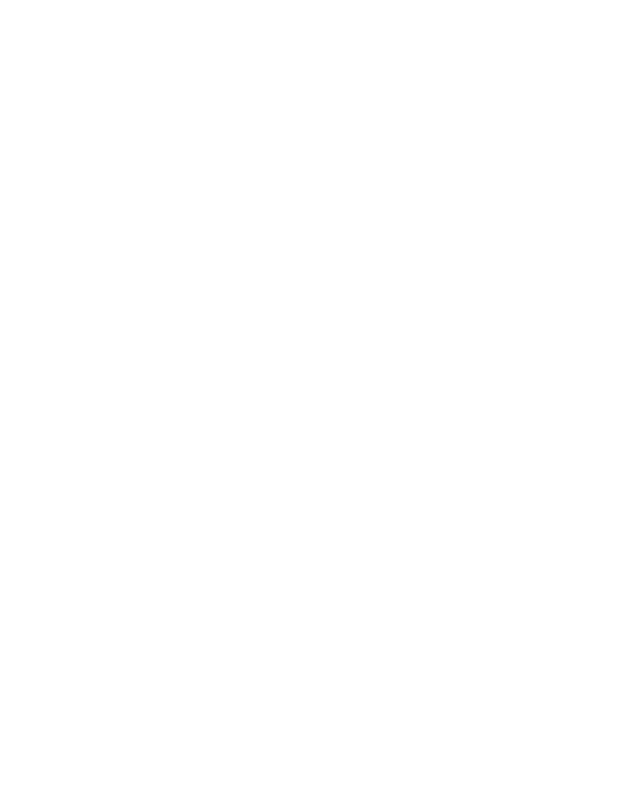
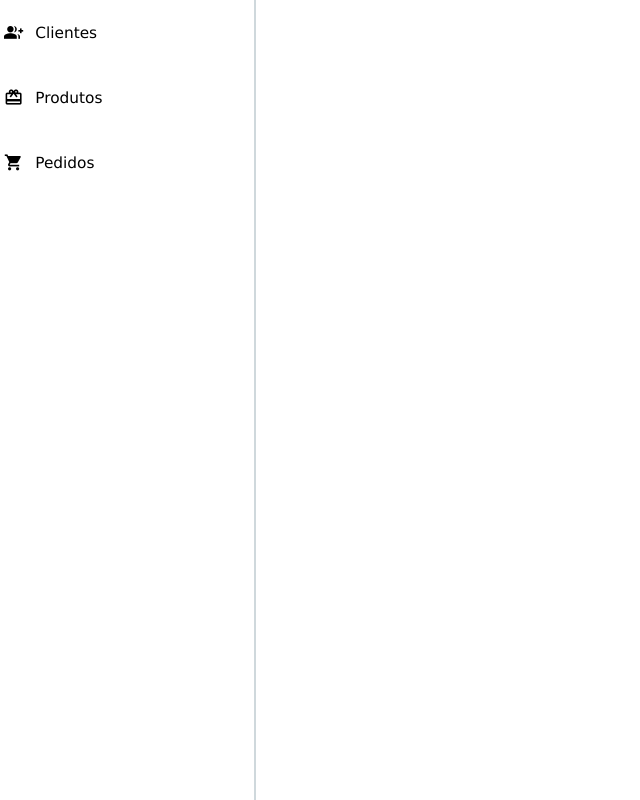
Before and after one commit to edmgonsou/Boot-Java---HTML_CSS, a plain HTML site: page DESAFIO/painel.html in a window 1280 px wide. Shown: the whole page, without its empty margins (0-640 px from the left). Drawn offline with Linux system fonts and the light colour scheme.

Commit message:
Add painel.html

```diff
--- a/DESAFIO/css/estiloInicio.css
+++ b/DESAFIO/css/estiloInicio.css
@@ -25,10 +25,10 @@ fieldset#forma {
     width: 20%;
     height: auto;
     padding: 6px;
+    font-size: clamp(0.6rem, 1.3vw, 2rem);
     border: 2px solid var(--border-color-padrao);
     border-radius: 3px;
     flex-wrap: wrap;
-    gap: 20px;
     justify-content: center;
 }
 
@@ -41,6 +41,7 @@ label {
 }
 
 fieldset#forma input.ajust {
+    font-size: clamp(0.4rem, 1vw, 2rem);
     border: 2px solid var(--border-color-padrao);
     border-radius: 3px;
 }
@@ -54,9 +55,11 @@ fieldset#forma input.ajust:focus {
 fieldset#forma input.btn {
     height: 50px;
     margin-top: 4px;
+    padding: 2px;
     background-color: #64B5F6;
     border: none;
     color: #fff;
     cursor: pointer;
+    font-size: clamp(0.6rem, 1.3vw, 2rem);
     font-weight: bolder;
 }
--- a/DESAFIO/css/estiloPainel.css
+++ b/DESAFIO/css/estiloPainel.css
@@ -0,0 +1,53 @@
+* {
+    margin: 0;
+    padding: 0;
+    box-sizing: border-box;
+}
+
+:root {
+    font-size: 100%;
+    --border-color-padrao: #CFd8DC;
+    --fonte-padrao: Verdana, Geneva, Tahoma, sans-serif;
+}
+
+.flex {
+    display: flex;
+}
+
+main {
+    width: 100%;
+    height: 100vh;
+    flex-wrap: wrap;
+}
+
+main nav#menuLateral {
+    width: 20%;
+    height: 100vh;
+    border-right: 2px solid var(--border-color-padrao);
+    flex-direction: column;
+    flex-grow: 1;
+}
+
+main div#areaOut {
+    width: 80%;
+    height: 100vh;
+    flex-grow: 1;
+}
+
+main nav#menuLateral a {
+    width: 95%;
+    height: 8vh;
+    padding: 6px 2px 6px 2px;
+    margin-top: 1px;
+    font-family: var(--fonte-padrao);
+    font-size: clamp(0.6rem, 1.2vw, 2rem);
+    color: #000;
+    text-decoration: none;
+    align-items: center;
+}
+
+main nav#menuLateral span {
+    font-size: clamp(0.6rem, 1.5vw, 2rem);
+    padding: 2px;
+    margin-right: 10px;
+}
--- a/DESAFIO/painel.html
+++ b/DESAFIO/painel.html
@@ -0,0 +1,33 @@
+<!DOCTYPE html>
+<html lang="pt-br">
+
+<head>
+    <meta charset="UTF-8">
+    <meta http-equiv="X-UA-Compatible" content="IE=edge">
+    <meta name="viewport" content="width=device-width, initial-scale=1.0">
+    <link href="https://fonts.googleapis.com/icon?family=Material+Icons" rel="stylesheet">
+    <link rel="stylesheet" href="css/estiloPainel.css">
+    <title>PAINEL</title>
+</head>
+
+<body>
+    <main class="flex">
+        <nav id="menuLateral" class="flex">
+            <a href="" class="flex">
+                <span class="material-icons">group_add</span>
+                Clientes
+            </a>
+            <a href="" class="flex">
+                <span class="material-icons">card_giftcard</span>
+                Produtos
+            </a>
+            <a href="" class="flex">
+                <span class="material-icons">shopping_cart</span>
+                Pedidos
+            </a>
+        </nav>
+        <div id="areaOut"></div>
+    </main>
+</body>
+
+</html>
```
